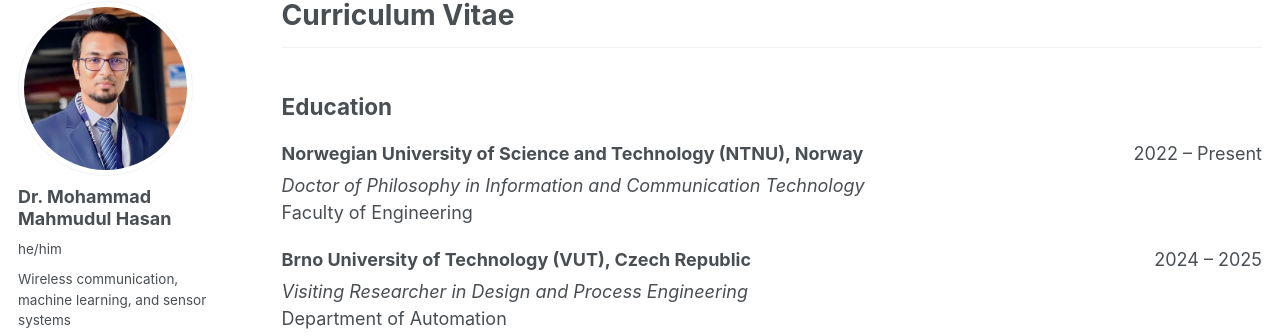
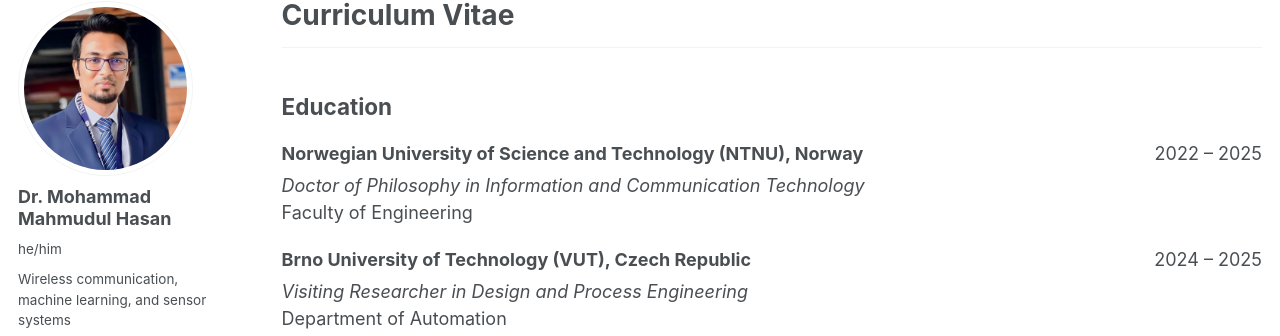
Before and after one commit to dearmahmud/dearmahmud.github.io, a Jekyll site: the page built from _pages/cv.md, in a window 1280 px wide and 900 px high. Shown: the part 98-434 px from the top of the window. Built offline with Jekyll 4.4.1, drawn with Linux system fonts in a browser that asks for light colours; some web fonts are replaced.

Commit message:
Update cv.md

```diff
--- a/_pages/cv.md
+++ b/_pages/cv.md
@@ -16,7 +16,7 @@ redirect_from:
 
 <div style="margin-top: 20px; display: flex; justify-content: space-between; align-items: center;">
   <span><strong>Norwegian University of Science and Technology (NTNU), Norway</strong></span>
-  <span>2022 – Present</span>
+  <span>2022 – 2025</span>
 </div>
 <p style="margin: 5px 0 10px 0;"> <em>Doctor of Philosophy in Information and Communication Technology</em> <br> Faculty of Engineering </p>
 
```
